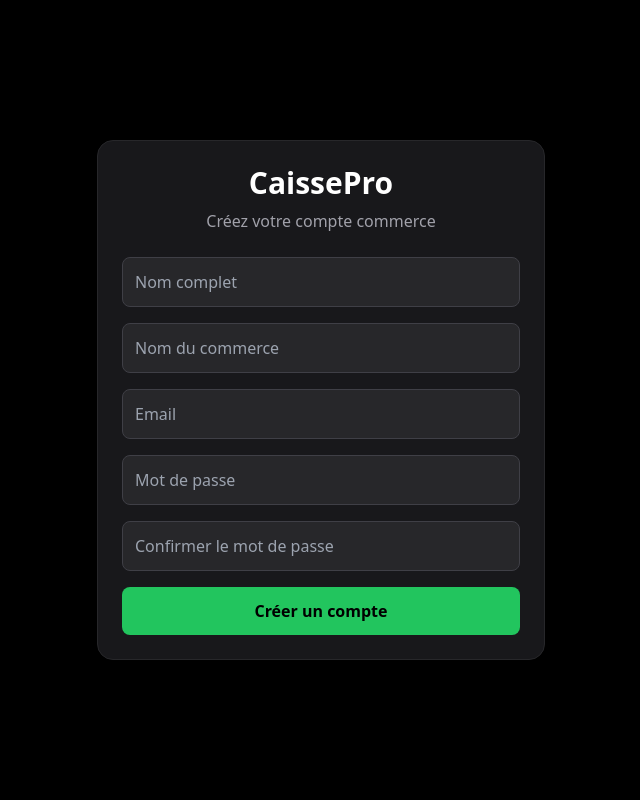
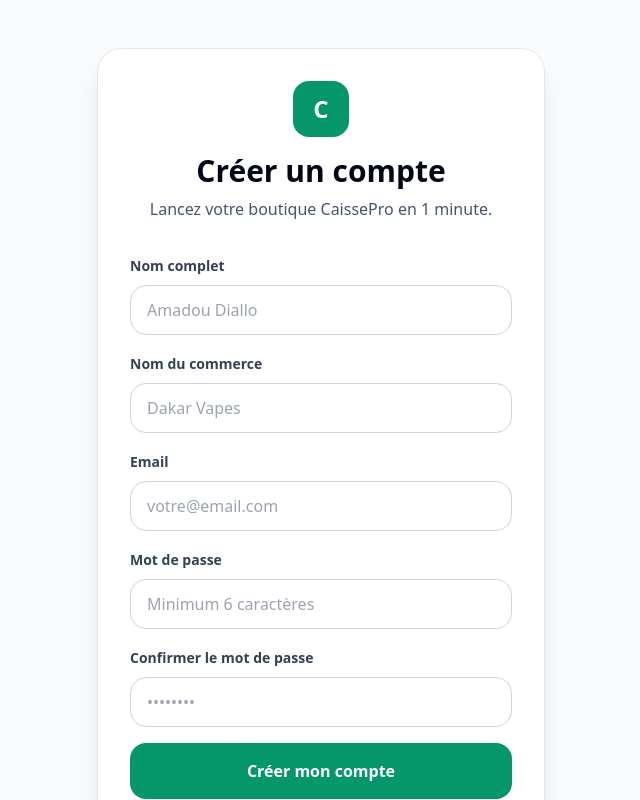
Before and after one commit to Amdyb/caissepro-v2, a Next.js app: page /register in a window 1280 px wide. Shown: the top 800 px of the page, without its empty margins (319-959 px from the left). Built offline with nearby package versions, Linux system fonts and the light colour scheme; no server answers.

Commit message:
Add storefront improvements, legal and help pages

```diff
--- a/app/checkout/page.tsx
+++ b/app/checkout/page.tsx
@@ -7,7 +7,7 @@ import Link from 'next/link'
 import { useEffect, useMemo, useState } from 'react'
 
 const paymentMethods = [
-  { id: 'cash', label: 'Cash' },
+  { id: 'cash', label: 'Espèces' },
   { id: 'wave', label: 'Wave' },
   { id: 'orange_money', label: 'Orange Money' },
   { id: 'card', label: 'Carte' },
--- a/app/dashboard/page.tsx
+++ b/app/dashboard/page.tsx
@@ -61,7 +61,7 @@ export default function DashboardPage() {
         .select('business_id, businesses(*)')
         .eq('user_id', userData.user.id)
         .limit(1)
-        .single()
+        .maybeSingle()
 
       if (error || !membership) {
         setMessage('Aucune boutique trouvée pour ce compte.')
--- a/app/login/page.tsx
+++ b/app/login/page.tsx
@@ -114,6 +114,11 @@ export default function LoginPage() {
 
         <p className="mt-6 text-center text-sm text-slate-600">Pas encore de compte ? <Link href="/register" className="font-black text-brand-700">Créer un compte</Link></p>
         <p className="mt-2 text-center text-sm text-slate-500">Employé avec un code temporaire ? <Link href="/employee-setup" className="font-black text-emerald-700">Activer mon compte</Link></p>
+        <p className="mt-4 text-center text-xs text-slate-400">
+          <Link href="/help" className="hover:text-slate-600">Aide</Link>
+          {' · '}
+          <Link href="/legal" className="hover:text-slate-600">Mentions légales</Link>
+        </p>
       </div>
     </main>
   )
--- a/app/register/page.tsx
+++ b/app/register/page.tsx
@@ -1,5 +1,6 @@
 'use client'
 
+import Link from 'next/link'
 import { useEffect, useState } from 'react'
 import { useRouter } from 'next/navigation'
 import { supabase } from '@/lib/supabaseClient'
@@ -21,10 +22,7 @@ export default function RegisterPage() {
       const { data: userData } = await supabase.auth.getUser()
       const user = userData.user
 
-      if (!user) {
-        setChecking(false)
-        return
-      }
+      if (!user) { setChecking(false); return }
 
       const { data: memberships } = await supabase
         .from('business_members')
@@ -68,20 +66,11 @@ export default function RegisterPage() {
       .limit(1)
 
     const business = businessRows?.[0]
-
-    if (businessError || !business) {
-      throw new Error(businessError?.message || 'Impossible de créer le commerce.')
-    }
+    if (businessError || !business) throw new Error(businessError?.message || 'Impossible de créer le commerce.')
 
     const { error: memberError } = await supabase
       .from('business_members')
-      .insert({
-        business_id: business.id,
-        user_id: userId,
-        full_name: fullName,
-        email,
-        role: 'admin'
-      })
+      .insert({ business_id: business.id, user_id: userId, full_name: fullName, email, role: 'admin' })
 
     if (memberError) throw new Error(memberError.message)
   }
@@ -91,10 +80,8 @@ export default function RegisterPage() {
     setError('')
     setMessage('')
 
-    if (password !== confirmPassword) {
-      setError('Les mots de passe ne correspondent pas.')
-      return
-    }
+    if (password !== confirmPassword) { setError('Les mots de passe ne correspondent pas.'); return }
+    if (password.length < 6) { setError('Le mot de passe doit contenir au moins 6 caractères.'); return }
 
     setLoading(true)
 
@@ -118,7 +105,6 @@ export default function RegisterPage() {
       if (!user) throw new Error('Compte créé mais connexion impossible.')
 
       await createBusinessAndMembership(user.id)
-      setMessage('Compte créé avec succès.')
       router.push('/onboarding')
     } catch (err: any) {
       setError(err.message || 'Erreur pendant la création du compte.')
@@ -128,24 +114,100 @@ export default function RegisterPage() {
   }
 
   if (checking) {
-    return <main className="min-h-screen bg-black text-white flex items-center justify-center"><p>Vérification...</p></main>
+    return (
+      <main className="flex min-h-screen items-center justify-center bg-slate-50">
+        <p className="font-bold text-slate-500">Vérification...</p>
+      </main>
+    )
   }
 
   return (
-    <main className="min-h-screen bg-black text-white flex items-center justify-center px-4">
-      <div className="w-full max-w-md bg-zinc-900 border border-zinc-800 rounded-2xl p-6 shadow-xl">
-        <h1 className="text-3xl font-bold text-center mb-2">CaissePro</h1>
-        <p className="text-center text-zinc-400 mb-6">Créez votre compte commerce</p>
-        {error && <div className="mb-4 bg-red-500/10 border border-red-500 text-red-300 p-3 rounded-lg text-sm">{error}</div>}
-        {message && <div className="mb-4 bg-green-500/10 border border-green-500 text-green-300 p-3 rounded-lg text-sm">{message}</div>}
+    <main className="flex min-h-screen items-center justify-center bg-slate-50 px-6 py-12">
+      <div className="w-full max-w-md rounded-3xl border border-slate-200 bg-white p-8 shadow-xl">
+        <div className="mb-8 text-center">
+          <div className="mx-auto mb-4 flex h-14 w-14 items-center justify-center rounded-2xl bg-brand-600 text-2xl font-black text-white">C</div>
+          <h1 className="text-3xl font-black text-slate-950">Créer un compte</h1>
+          <p className="mt-2 text-slate-600">Lancez votre boutique CaissePro en 1 minute.</p>
+        </div>
+
+        {error && <div className="mb-4 rounded-2xl bg-red-50 p-3 text-sm font-semibold text-red-700">{error}</div>}
+        {message && <div className="mb-4 rounded-2xl bg-emerald-50 p-3 text-sm font-semibold text-emerald-700">{message}</div>}
+
         <form onSubmit={handleRegister} className="space-y-4">
-          <input className="w-full p-3 rounded-lg bg-zinc-800 border border-zinc-700" placeholder="Nom complet" value={fullName} onChange={(e) => setFullName(e.target.value)} required />
-          <input className="w-full p-3 rounded-lg bg-zinc-800 border border-zinc-700" placeholder="Nom du commerce" value={businessName} onChange={(e) => setBusinessName(e.target.value)} required />
-          <input className="w-full p-3 rounded-lg bg-zinc-800 border border-zinc-700" placeholder="Email" type="email" value={email} onChange={(e) => setEmail(e.target.value)} required />
-          <input className="w-full p-3 rounded-lg bg-zinc-800 border border-zinc-700" placeholder="Mot de passe" type="password" value={password} onChange={(e) => setPassword(e.target.value)} required />
-          <input className="w-full p-3 rounded-lg bg-zinc-800 border border-zinc-700" placeholder="Confirmer le mot de passe" type="password" value={confirmPassword} onChange={(e) => setConfirmPassword(e.target.value)} required />
-          <button disabled={loading} className="w-full bg-green-500 hover:bg-green-600 text-black font-bold p-3 rounded-lg disabled:opacity-60">{loading ? 'Création...' : 'Créer un compte'}</button>
+          <div>
+            <label className="text-sm font-bold text-slate-700">Nom complet</label>
+            <input
+              required
+              value={fullName}
+              onChange={(e) => setFullName(e.target.value)}
+              placeholder="Amadou Diallo"
+              className="mt-2 w-full rounded-2xl border border-slate-300 px-4 py-3 outline-none focus:border-brand-600"
+            />
+          </div>
+
+          <div>
+            <label className="text-sm font-bold text-slate-700">Nom du commerce</label>
+            <input
+              required
+              value={businessName}
+              onChange={(e) => setBusinessName(e.target.value)}
+              placeholder="Dakar Vapes"
+              className="mt-2 w-full rounded-2xl border border-slate-300 px-4 py-3 outline-none focus:border-brand-600"
+            />
+          </div>
+
+          <div>
+            <label className="text-sm font-bold text-slate-700">Email</label>
+            <input
+              type="email"
+              required
+              value={email}
+              onChange={(e) => setEmail(e.target.value)}
+              placeholder="votre@email.com"
+              className="mt-2 w-full rounded-2xl border border-slate-300 px-4 py-3 outline-none focus:border-brand-600"
+            />
+          </div>
+
+          <div>
+            <label className="text-sm font-bold text-slate-700">Mot de passe</label>
+            <input
+              type="password"
+              required
+              minLength={6}
+              value={password}
+              onChange={(e) => setPassword(e.target.value)}
+              placeholder="Minimum 6 caractères"
+              className="mt-2 w-full rounded-2xl border border-slate-300 px-4 py-3 outline-none focus:border-brand-600"
+            />
+          </div>
+
+          <div>
+            <label className="text-sm font-bold text-slate-700">Confirmer le mot de passe</label>
+            <input
+              type="password"
+              required
+              value={confirmPassword}
+              onChange={(e) => setConfirmPassword(e.target.value)}
+              placeholder="••••••••"
+              className="mt-2 w-full rounded-2xl border border-slate-300 px-4 py-3 outline-none focus:border-brand-600"
+            />
+          </div>
+
+          <button
+            disabled={loading}
+            className="w-full rounded-2xl bg-brand-600 py-4 font-black text-white hover:bg-brand-700 disabled:opacity-60"
+          >
+            {loading ? 'Création...' : 'Créer mon compte'}
+          </button>
         </form>
+
+        <p className="mt-6 text-center text-sm text-slate-600">
+          Déjà un compte ? <Link href="/login" className="font-black text-brand-700">Se connecter</Link>
+        </p>
+        <p className="mt-4 text-center text-xs text-slate-400">
+          En créant un compte, vous acceptez nos{' '}
+          <Link href="/legal" className="font-bold underline hover:text-slate-700">mentions légales</Link>.
+        </p>
       </div>
     </main>
   )
--- a/app/shop/[slug]/page.tsx
+++ b/app/shop/[slug]/page.tsx
@@ -321,6 +321,16 @@ export default function PublicShopPage() {
         </div>
       </section>
 
+      {/* Footer */}
+      <footer className="border-t border-white/5 py-8 text-center">
+        <p className="text-xs font-bold text-white/30">
+          Boutique propulsée par{' '}
+          <a href="https://caissepro.app" target="_blank" rel="noopener noreferrer" className="text-white/50 hover:text-white/80">CaissePro</a>
+          {' · '}
+          <a href="/legal" className="hover:text-white/50">Mentions légales</a>
+        </p>
+      </footer>
+
       {/* Floating WhatsApp */}
       <button
         onClick={whatsappGeneral}
--- a/components/POSCheckoutDrawer.tsx
+++ b/components/POSCheckoutDrawer.tsx
@@ -78,7 +78,7 @@ export default function POSCheckoutDrawer({
   }
 
   const paymentMethods = [
-    { id: 'cash', label: 'Cash' },
+    { id: 'cash', label: 'Espèces' },
     { id: 'wave', label: 'Wave' },
     { id: 'orange_money', label: 'Orange Money' },
     { id: 'card', label: 'Carte' },
```
Also changed, not shown: components/AppShell.tsx (+11 -1 lines).
